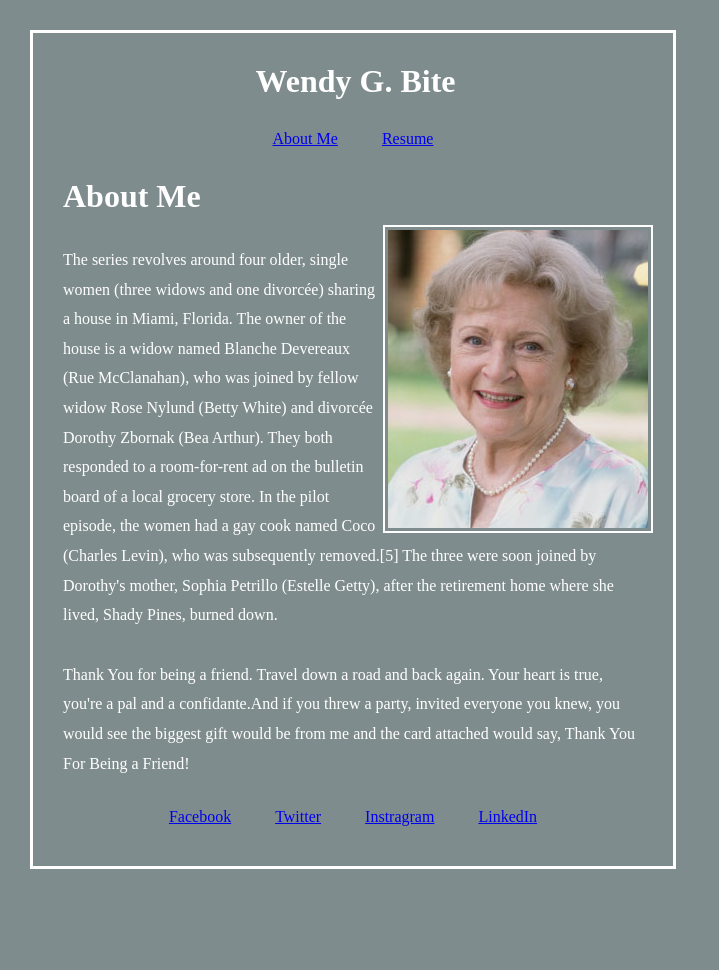
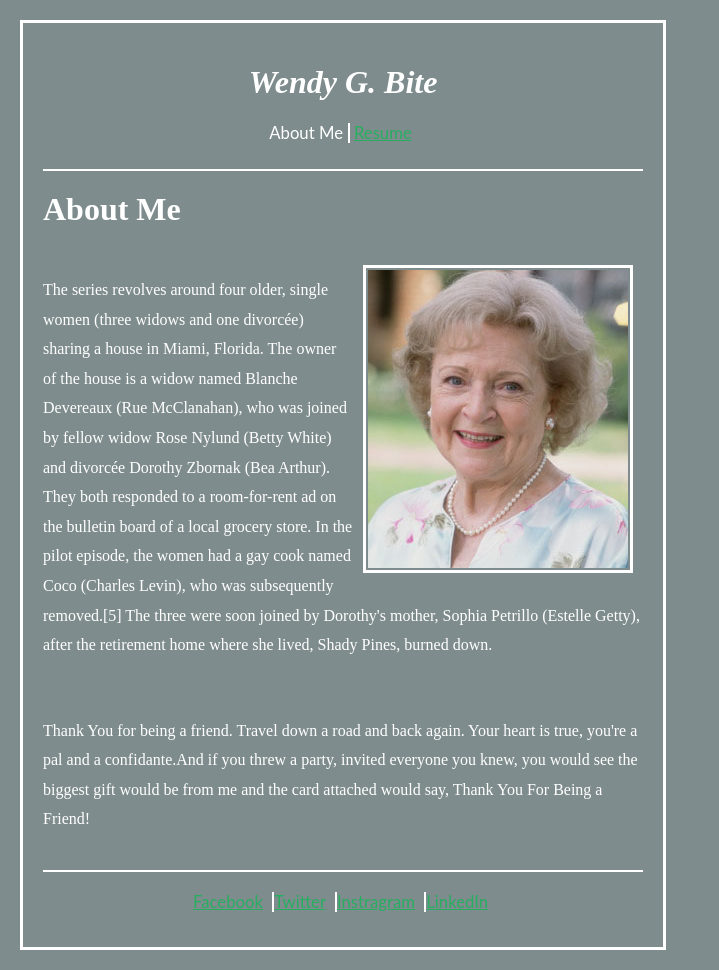
Before and after one commit to J0natr0n/j0natr0n.github.io, a PHP site: page /portfolio/wendy-bite/index.html in a window 1280 px wide. Shown: the whole page, without its empty margins (0-719 px from the left). Before the commit the page ends 869 px from the top, so only its background shows below. Run offline with PHP 8.4, Linux system fonts and the light colour scheme.

Commit message:
li padding

```diff
--- a/portfolio/wendy-bite/index.html
+++ b/portfolio/wendy-bite/index.html
@@ -11,7 +11,7 @@
 
 
 <ul>
-    <li><a href="#">About Me</a></li>
+    <li>About Me</li>
     <li><a href="#">Resume</a></li>
 </ul>
 </header>
@@ -19,9 +19,11 @@
 
 <img src="wendy_bite.jpg" alt="Stunning image of Wendy G. Bite">
 
-<p>The series revolves around four older, single women (three widows and one divorcée) sharing a house in Miami, Florida. The owner of the house is a widow named Blanche Devereaux (Rue McClanahan), who was joined by fellow widow Rose Nylund (Betty White) and divorcée Dorothy Zbornak (Bea Arthur). They both responded to a room-for-rent ad on the bulletin board of a local grocery store. In the pilot episode, the women had a gay cook named Coco (Charles Levin), who was subsequently removed.[5] The three were soon joined by Dorothy's mother, Sophia Petrillo (Estelle Getty), after the retirement home where she lived, Shady Pines, burned down.</p>
+<p class="paragraph">The series revolves around four older, single women (three widows and one divorcée) sharing a house in Miami, Florida. The owner of the house is a widow named Blanche Devereaux (Rue McClanahan), who was joined by fellow widow Rose Nylund (Betty White) and divorcée Dorothy Zbornak (Bea Arthur). They both responded to a room-for-rent ad on the bulletin board of a local grocery store. In the pilot episode, the women had a gay cook named Coco (Charles Levin), who was subsequently removed.[5] The three were soon joined by Dorothy's mother, Sophia Petrillo (Estelle Getty), after the retirement home where she lived, Shady Pines, burned down.</p>
 
-    <p>Thank You for being a friend. Travel down a road and back again. Your heart is true, you're a pal and a confidante.And if you threw a party, invited everyone you knew, you would see the biggest gift would be from me and the card attached would say, Thank You For Being a Friend!</p>
+    <p class="paragraph">Thank You for being a friend. Travel down a road and back again. Your heart is true, you're a pal and a confidante.And if you threw a party, invited everyone you knew, you would see the biggest gift would be from me and the card attached would say, Thank You For Being a Friend!</p>
+
+
 <footer>
     <ul>
         <li>
--- a/portfolio/wendy-bite/wendy_bite.css
+++ b/portfolio/wendy-bite/wendy_bite.css
@@ -1,27 +1,33 @@
 /* Layout */
 /* ------------------------ */
 
- * {
-    margin: 10px 10px 10px 10px;
-    padding: 0;
-}
 
-header {
-    text-align: center;
-}
-
+header,
 footer {
     text-align: center;
-
 }
 
 ul {
     padding: 0;
     margin-top: 20px;
+    font-size: 95%;
+    font-family: 'lato', sans-serif;
 }
 
 li {
-    display: inline-block;
+    display: inline;
+    border-right: 2px solid #fff;
+    color: #fff;
+    padding-right: 5px;
+    font-size: 110%;
+}
+
+li:last-child{
+    border: none;
+}
+
+a {
+    color: #27ae60;
 }
 
 body {
@@ -32,34 +38,37 @@ body {
     width: 600px;
 }
 
-p {
+h1 {
     color: white;
+    font-style: italic;
+}
+
+h2 {
+    color: white;
+    font-size: 2em;
+    border-top: 2px solid #fff;
     padding-top: 20px;
 }
 
-h1 {
-    color: white;
-    padding-left: 5px;
-}
-
-h2 {
-    margin-top: 20px;
-    color: white;
-    font-size: 2em;
-}
-
 img {
-    border: 2px solid #fff;
-    padding: 3px;
+    border: 3px solid #fff;
+    padding: 2px;
     float: right;
-    margin: 0;
+    margin: 10px;
 }
 
 p {
+    color: #fff;
+    padding-top: 20px;
     text-align: left;
     line-height: 185%;
+    padding-bottom: 20px;
 }
 
+
+footer {
+    border-top: 2px solid #fff;
+}
 /* Headings */
 /* ------------------------ */
 
```
